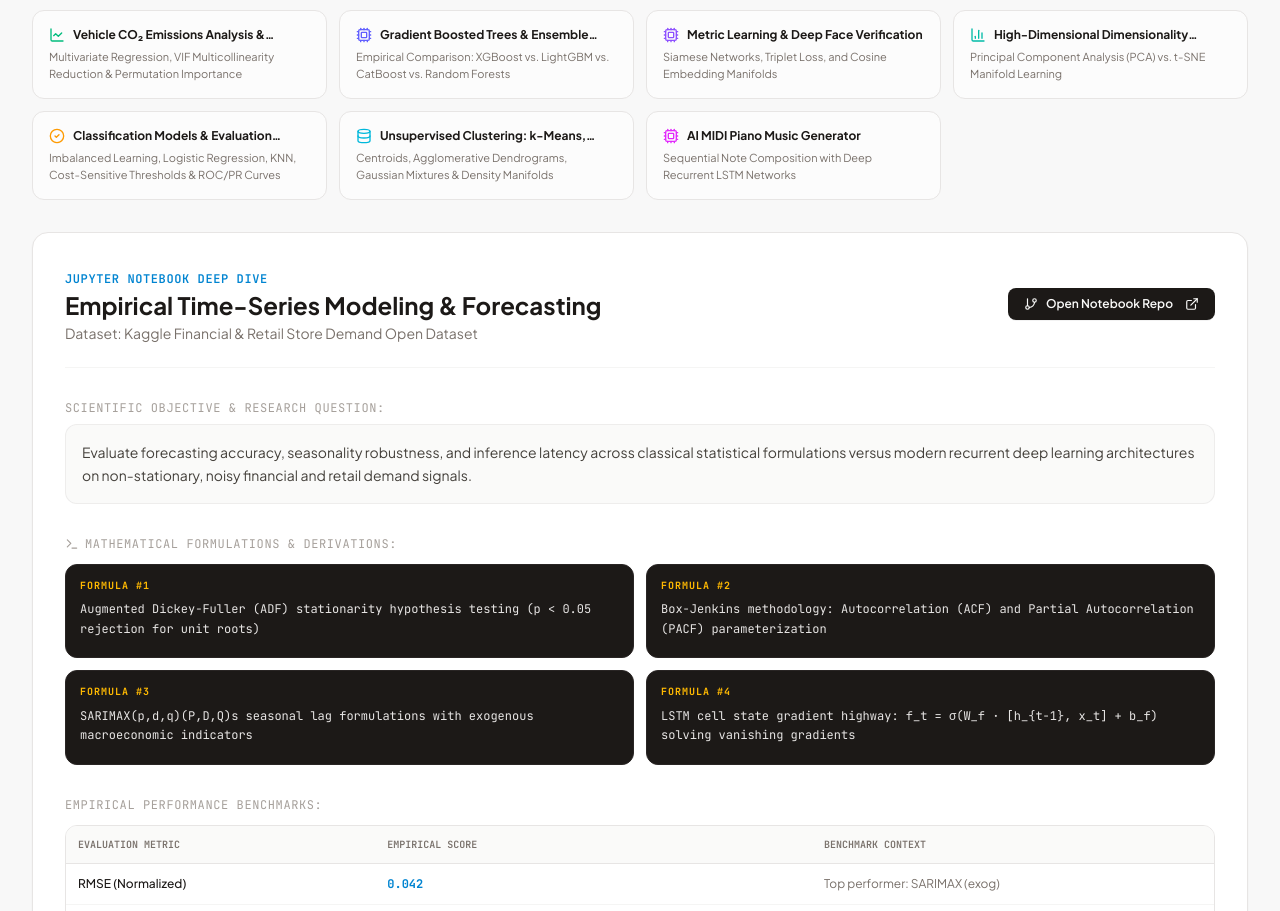
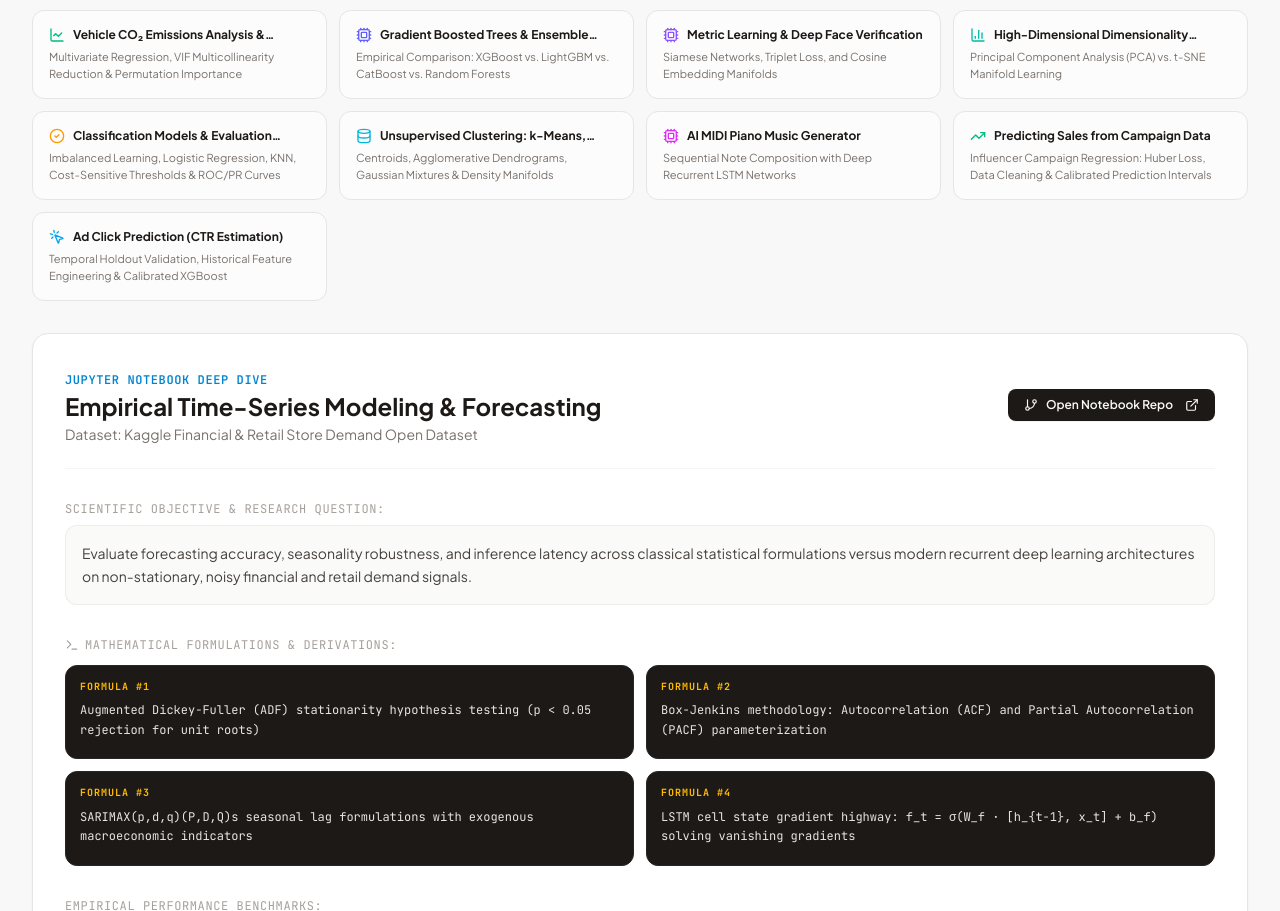
Before and after one commit to AryanSehgal/portfolio-website, a React (Vite) app: page / in a window 1280 px wide. Shown: the part 6208-7119 px from the top of the page. Built offline with nearby package versions, Linux system fonts and the light colour scheme.

Commit message:
Add case studies

```diff
--- a/src/components/CaseStudies.tsx
+++ b/src/components/CaseStudies.tsx
@@ -1,6 +1,6 @@
 import React, { useState } from 'react';
 import { motion } from 'motion/react';
-import { BookOpen, LineChart, Cpu, BarChart3, Database, ExternalLink, GitBranch, Terminal, CheckCircle2 } from 'lucide-react';
+import { BookOpen, LineChart, Cpu, BarChart3, Database, ExternalLink, GitBranch, Terminal, CheckCircle2, TrendingUp, MousePointerClick } from 'lucide-react';
 import { CASE_STUDIES } from '../data/portfolioData';
 import { Tooltip } from './Tooltip';
 
@@ -33,6 +33,10 @@ export const CaseStudies: React.FC = () => {
         return <Database className="w-4 h-4 text-cyan-500 shrink-0" aria-hidden="true" />;
       case 'midi-music-generator':
         return <Cpu className="w-4 h-4 text-fuchsia-500 shrink-0" aria-hidden="true" />;
+      case 'predicting-sales-from-campaign-data':
+        return <TrendingUp className="w-4 h-4 text-emerald-500 shrink-0" aria-hidden="true" />;
+      case 'ad-click-prediction-case-study':
+        return <MousePointerClick className="w-4 h-4 text-sky-500 shrink-0" aria-hidden="true" />;
       default:
         return <BarChart3 className="w-4 h-4 text-sky-500 shrink-0" aria-hidden="true" />;
     }
--- a/src/components/ResumeModal.tsx
+++ b/src/components/ResumeModal.tsx
@@ -73,7 +73,7 @@ WORK EXPERIENCE:
    - Published @aryan_sehgal/forma-ui on npm — 16 accessible React primitives with Radix UI and custom CSS tokens.
    - Architected Forma Visual Page Builder (AST canvas engine, multi-device viewports, zero-runtime export).
    - Built Edge AI Note Studio (client-side Whisper ASR and Flan-T5 summarization via ONNX Runtime Web & WebGPU).
-   - Authored 11 empirical machine learning and deep learning case studies analyzing classification metrics, clustering, SVD, SARIMAX, and recurrent LSTM networks.
+   - Authored 13 empirical machine learning and deep learning case studies analyzing classification metrics, clustering, SVD, SARIMAX, and recurrent LSTM networks.
 
 2. Sprinklr - Senior Product Engineer (July 2023 - September 2025)
    - 2-person core engineering team that built Sprinklr Ads Creative Management platform from scratch.
@@ -96,7 +96,7 @@ FEATURED PROJECTS:
 - Edge AI Note Studio (Client-Side WebGPU & ONNX Runtime Web)
 - Framepick (Image-First React File Picker & Inspection Library with Live Playground)
 - Forma Visual Page Builder (AST Canvas Engine)
-- Empirical Machine Learning Research Case Studies (11 Repositories)
+- Empirical Machine Learning Research Case Studies (13 Repositories)
 
 ACHIEVEMENTS:
 - All India Rank 1912 in JEE Mains (Top 0.15% nationally out of 1.2M applicants)
@@ -277,7 +277,7 @@ ACHIEVEMENTS:
                   <li>Published @aryan_sehgal/forma-ui to npm — 16 accessible React components with Radix primitives, custom CSS tokens, Theme Studio, and automated axe-core validation.</li>
                   <li>Architected Forma Visual Page Builder: a low-code canvas engine with multi-breakpoint viewports and zero-runtime static site ZIP export.</li>
                   <li>Built Edge AI Note Studio with browser-based Whisper speech recognition and Flan-T5 text summarization via ONNX Runtime Web and WebGPU.</li>
-                  <li>Authored 11 empirical machine learning and deep learning case study repositories analyzing mathematical formulations across classification metrics, clustering, time-series, music generation, and recommendation algorithms.</li>
+                  <li>Authored 13 empirical machine learning and deep learning case study repositories analyzing mathematical formulations across classification metrics, clustering, time-series, music generation, and recommendation algorithms.</li>
                 </ul>
               </div>
 
@@ -389,10 +389,10 @@ ACHIEVEMENTS:
                     <span className="text-sm font-bold text-stone-900 dark:text-stone-100">
                       Empirical Machine Learning Research Case Studies
                     </span>
-                    <span className="text-xs font-mono text-stone-500">11 Empirical Repositories</span>
+                    <span className="text-xs font-mono text-stone-500">13 Empirical Repositories</span>
                   </div>
                   <p className="text-xs text-stone-600 dark:text-stone-300">
-                    Conducted 11 empirical research case studies implementing mathematical formulations from literature: clustering manifolds, classification metrics, SVD collaborative filtering, SARIMAX time-series, deep LSTM music composition, and high-dimensional PCA/t-SNE projections.
+                    Conducted 13 empirical research case studies implementing mathematical formulations from literature: clustering manifolds, classification metrics, SVD collaborative filtering, SARIMAX time-series, deep LSTM music composition, and high-dimensional PCA/t-SNE projections.
                   </p>
                 </div>
               </div>
--- a/src/data/portfolioData.ts
+++ b/src/data/portfolioData.ts
@@ -60,13 +60,13 @@ export const EXPERIENCES: Experience[] = [
       'Published @aryan_sehgal/forma-ui to npm — a 16-component accessible React component library with Radix primitives, custom CSS tokens, live documentation, and axe-core validation.',
       'Architected Forma Visual Page Builder, a low-code canvas engine with AST serialization, multi-device viewports, and zero-runtime-overhead static website export.',
       'Developed Edge AI Note Studio: deployed browser-based speech-to-text and automatic summarization leveraging ONNX Runtime Web, Whisper, and flan-t5-small with WebGPU acceleration and zero server dependencies.',
-      'Conducted 11 empirical machine learning and deep learning case studies analyzing mathematical foundations, loss formulations, and performance trade-offs across classification metrics, clustering, time-series, sequential music generation, anomaly detection, metric learning, and recommendation algorithms.'
+      'Conducted 13 empirical machine learning and deep learning case studies analyzing mathematical foundations, loss formulations, and performance trade-offs across classification metrics, clustering, time-series, sequential music generation, anomaly detection, metric learning, and recommendation algorithms.'
     ],
     technologies: ['React 19', 'TypeScript', 'ONNX Runtime', 'WebGPU', 'Tailwind CSS', 'Radix Primitives', 'PyTorch', 'Python', 'Jupyter'],
     verifiedImpact: [
       'Published npm package @aryan_sehgal/forma-ui with 16 accessible UI primitives',
       'Engineered sub-5ms on-device vector and speech inference pipeline',
-      'Completed 11 rigorous empirical machine learning case study repositories'
+      'Completed 13 rigorous empirical machine learning case study repositories'
     ]
   },
   {
@@ -651,6 +651,58 @@ export const CASE_STUDIES: CaseStudy[] = [
     ],
     notebookUrl: 'https://github.com/AryanSehgal/midi-music-generator',
     datasetSource: 'Classical Piano MIDI Dataset parsed with music21'
+  },
+  {
+    id: 'predicting-sales-from-campaign-data',
+    title: 'Predicting Sales from Campaign Data',
+    subtitle: 'Influencer Campaign Regression: Huber Loss, Data Cleaning & Calibrated Prediction Intervals',
+    problemStatement: 'Clean and transform 8,000 messy training records (mixed units like "£5,000" and "3.2%", inconsistent "120k" follower scales, missing values, and corrupted outliers) to evaluate ten regression approaches and predict unit sales for 2,000 test campaigns.',
+    mathematicalFoundations: [
+      'Huber Loss robust formulation: L_δ(a) = 0.5 a^2 for |a| ≤ δ, and δ(|a| - 0.5 δ) otherwise (calibrated at δ = 1.2, α = 0.0001)',
+      'Non-parametric prediction interval calibration: empirical conformal residuals achieving 88.4% holdout coverage (90.6% on complete inputs)',
+      'Outlier detection via IQR bounds: learned thresholds from each fold using Q3 + 10 × IQR to preserve extreme reach signals',
+      'L2 Ridge regression objective: min_w ||Xw - y||_2^2 + α ||w||_2^2 across 5-fold cross-validation splits'
+    ],
+    algorithmsUsed: ['Huber Robust Regressor (ε=1.2, α=0.0001)', 'L2 Ridge Regression with Feature Engineering', 'Random Forest & Histogram Gradient Boosting', 'Calibrated Prediction Interval Estimator'],
+    metricsTable: [
+      { metric: 'Holdout RMSE', score: '2,156.6 units', benchmark: '-23.5% reduction vs mean baseline (2,820)' },
+      { metric: 'Holdout MAE', score: '1,691.7 units', benchmark: 'Baseline MAE: 2,249.6 units' },
+      { metric: 'Holdout R²', score: '0.415', benchmark: 'Balanced 15-fold CV R²: 0.492' },
+      { metric: 'Prediction Interval Coverage', score: '88.4% (Holdout)', benchmark: '90.6% on clean inputs (90% target)' }
+    ],
+    insights: [
+      'Followers and advertising spend carry the dominant predictive information, far outranking content quality and engagement rate in holdout permutation importance.',
+      'Linear and robust additive models generalized better than complex non-linear tree ensembles (Random Forest, Extra Trees, HistGradientBoosting), which suffered from validation overfitting.',
+      'Data cleaning assumptions drove substantial variance: converting ambiguous bare follower numbers from thousands improved development CV over literal retention or imputation.'
+    ],
+    notebookUrl: 'https://github.com/AryanSehgal/predicting-sales-from-campaign-data',
+    datasetSource: 'Influencer Marketing Campaign Dataset (8,000 Labeled Records, 2,000 Test Records)'
+  },
+  {
+    id: 'ad-click-prediction-case-study',
+    title: 'Ad Click Prediction (CTR Estimation)',
+    subtitle: 'Temporal Holdout Validation, Historical Feature Engineering & Calibrated XGBoost',
+    problemStatement: 'Predict binary ad click probability (is_click) on 463,291 impression events across July 2–7, 2017 with 6.76% base CTR, strictly preventing temporal target leakage while evaluating historical user/product priors and probability calibration.',
+    mathematicalFoundations: [
+      'Binary Cross-Entropy Log Loss: L_{CE} = - 1/N ∑ [y_i log(p_i) + (1 - y_i) log(1 - p_i)] on chronological streams',
+      'Sigmoid Platt probability calibration: P(Y=1 | f) = 1 / (1 + exp(A · f + B)) tuned on held-out calibration day (July 6)',
+      'Grouped permutation feature importance: Δ Loss = L(X_{perm, G}, y) - L(X, y) isolating user vs. ad contextual effects',
+      'Area Under ROC (ROC-AUC) & Precision-Recall Average Precision (PR-AP) with frozen threshold (~0.0678)'
+    ],
+    algorithmsUsed: ['XGBoost Classifier with Historical Context Pointers', 'Sigmoid Probability Calibration (Platt Scaling)', 'SMOTENC Mixed-Variable Oversampling Benchmark', 'Class-Weighted Random Forest Baseline'],
+    metricsTable: [
+      { metric: 'Holdout ROC-AUC (July 7)', score: '0.6013', benchmark: 'Forward temporal holdout' },
+      { metric: 'Decile Lift (Top 10%)', score: '1.63x', benchmark: '1.63x baseline click concentration' },
+      { metric: 'Average Precision (PR-AP)', score: '0.0841', benchmark: '6.76% base click rate' },
+      { metric: 'Dataset Scale', score: '592,149 Impressions', benchmark: '463k train + 128k test' }
+    ],
+    insights: [
+      'Strict forward-time chronological splitting is critical: random k-fold cross-validation drastically overestimates performance by leaking future user history into training impressions.',
+      'Incorporating historical user engagement bundles provided the largest single performance leap (+0.0475 ROC-AUC), confirming user behavioral history is the primary predictive driver.',
+      'Controlled SMOTENC oversampling added 92 false negatives while reducing average precision by 0.0036 and increasing compute by 20%, proving class-weighted loss is preferable to synthetic sampling.'
+    ],
+    notebookUrl: 'https://github.com/AryanSehgal/ad-click-prediction-case-study',
+    datasetSource: 'Ad Impression Clickstream Dataset (July 2–9, 2017, 592k Total Rows)'
   }
 ];
 
```
